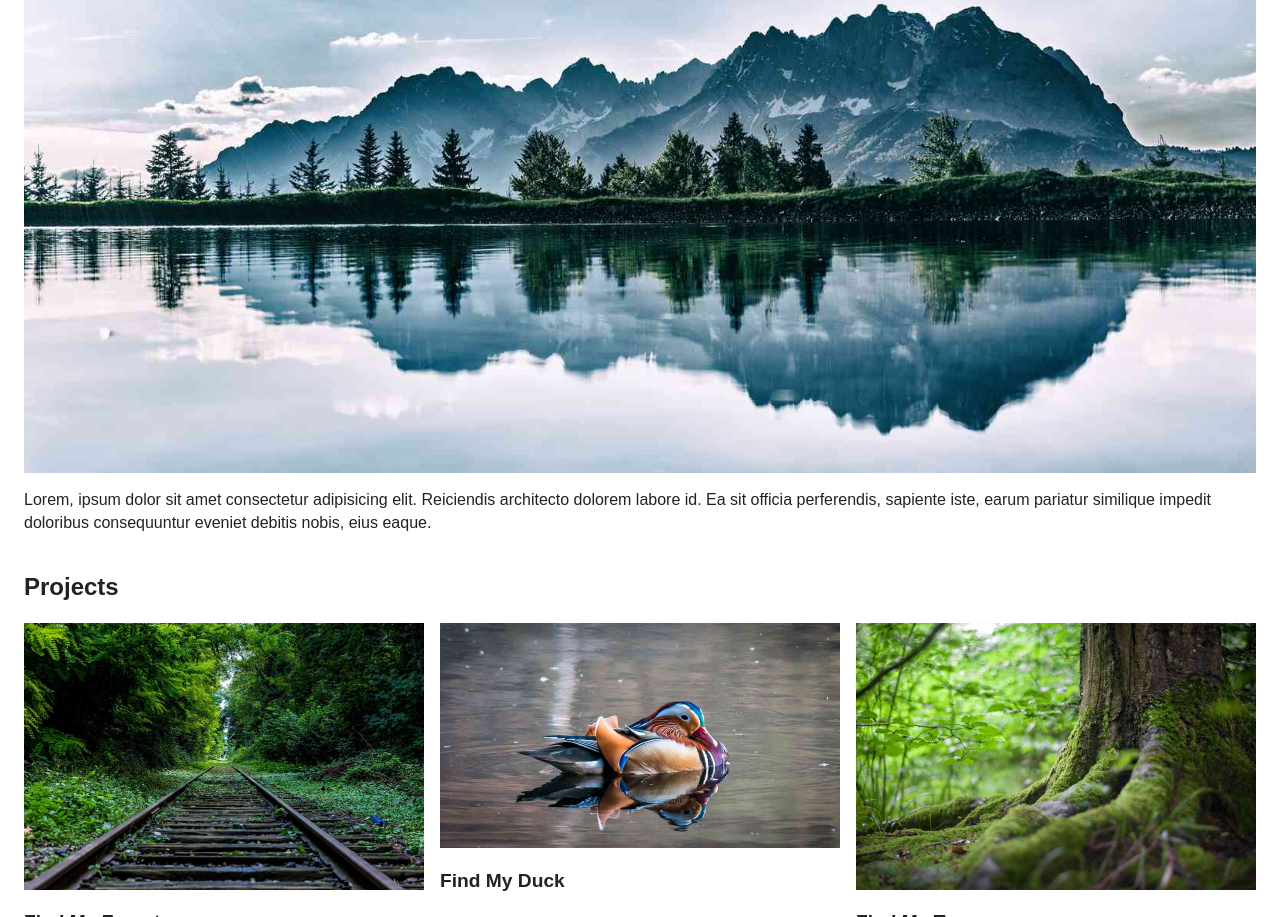
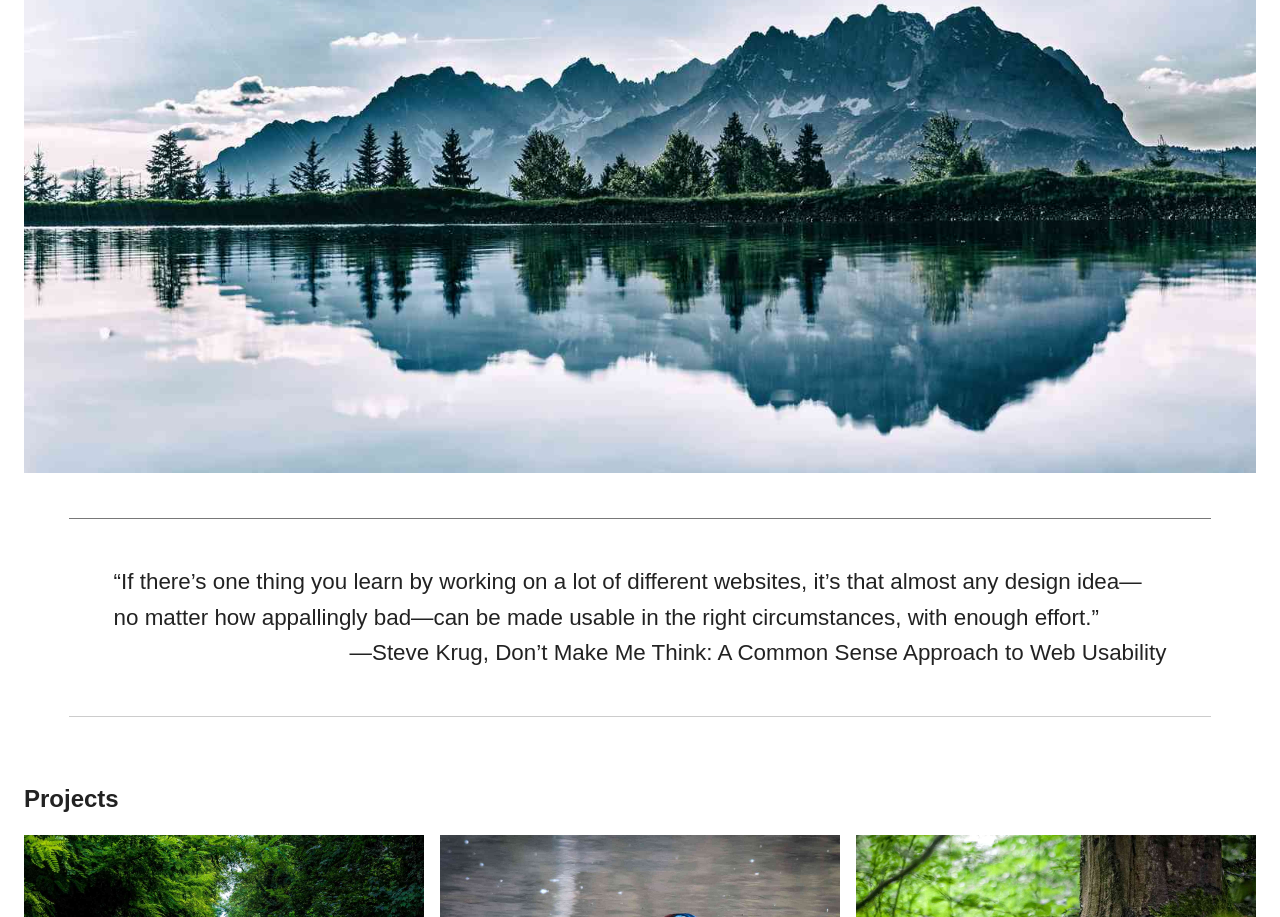
Before and after one commit to julianjohannesen/FEND-Project-1, a website: page index.html in a window 1280 px wide. Shown: the part 292-1209 px from the top of the page. Drawn offline with nearby package versions, Linux system fonts and the light colour scheme; a web font is replaced by a local one.

Commit message:
Added a quote and some styling for that

```diff
--- a/css/main.css
+++ b/css/main.css
@@ -233,6 +233,19 @@ a:hover {
 
 .featured h2 {
   width: 100%;
+}
+
+blockquote{
+  font-size: 1.4em;
+  line-height: 1.6;
+  padding: 2em;
+  border-top: 1px inset #cccccc;
+  border-bottom: 1px inset #cccccc;
+  margin: 2em;
+}
+blockquote span {
+  display: block;
+  text-align: right;
 }
 
 figure {
--- a/index.html
+++ b/index.html
@@ -46,16 +46,16 @@
       <nav id="drawer" class="nav">
         <ul class="nav_list">
           <li class="nav_item">
-            <a href="#">Projects</a>
+            <a href="#" title="Projects">Projects</a>
           </li>
           <li class="nav_item">
-            <a href="#">Blog</a>
+            <a href="#" title="Visit my blog">Blog</a>
           </li>
           <li class="nav_item">
-            <a href="#">About</a>
+            <a href="#" title="About Me">About</a>
           </li>
           <li class="nav_item">
-            <a href="#">Contact</a>
+            <a href="#" title="Contact Me">Contact</a>
           </li>
         </ul>
       </nav>
@@ -72,11 +72,9 @@
 
     <main class="inner-wrapper">
 
-      <section class="about">
-        <p>Lorem, ipsum dolor sit amet consectetur adipisicing elit. Reiciendis architecto dolorem labore id. Ea sit officia
-          perferendis, sapiente iste, earum pariatur similique impedit doloribus consequuntur eveniet debitis nobis, eius
-          eaque.
-        </p>
+      <section class="quote">
+        <blockquote>“If there’s one thing you learn by working on a lot of different websites, it’s that almost any design idea—no matter how appallingly bad—can be made usable in the right circumstances, with enough effort.” <br><span>―Steve Krug, Don’t Make Me Think: A Common Sense Approach to Web Usability</span>
+        </blockquote>
       </section>
 
       <section class="featured">
```
